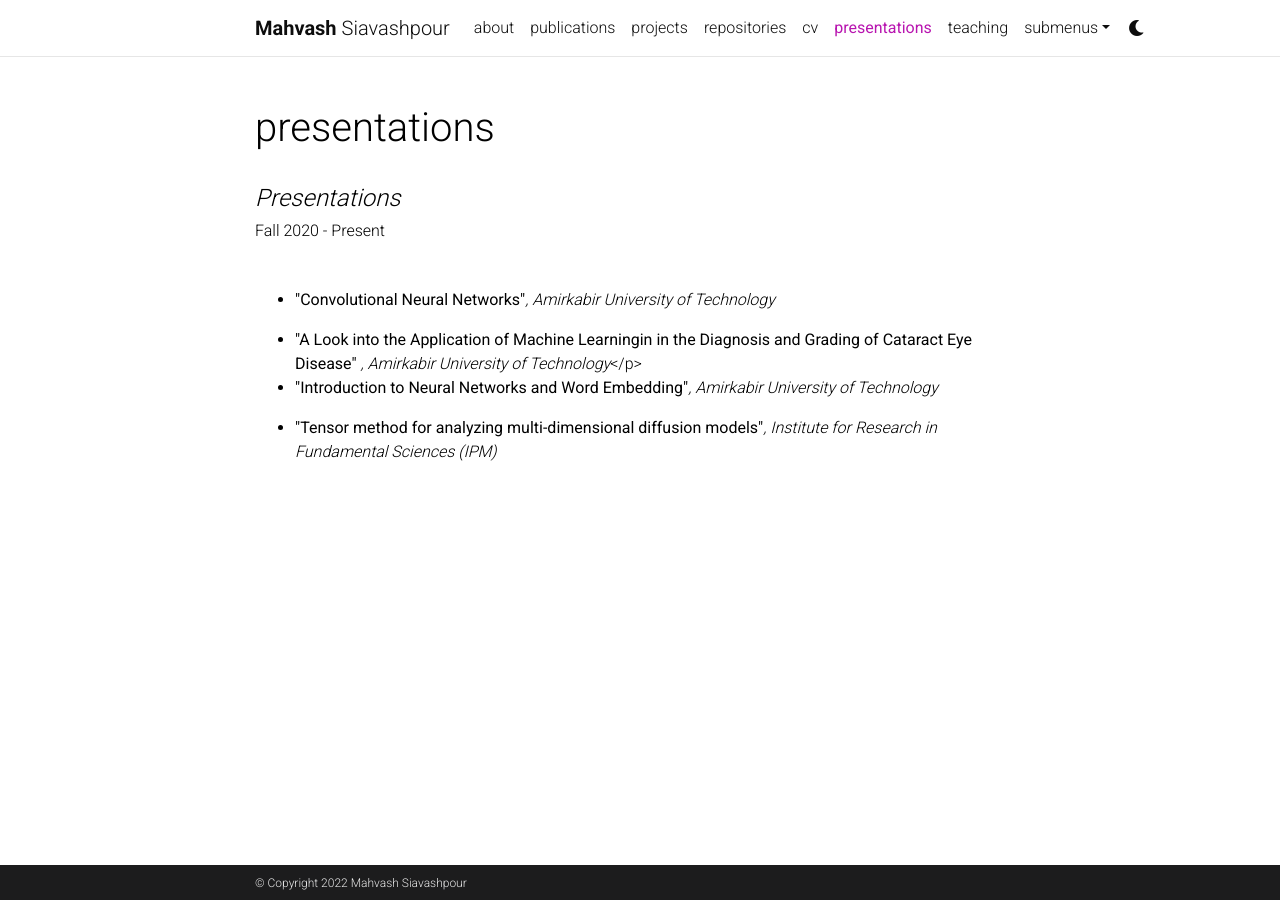
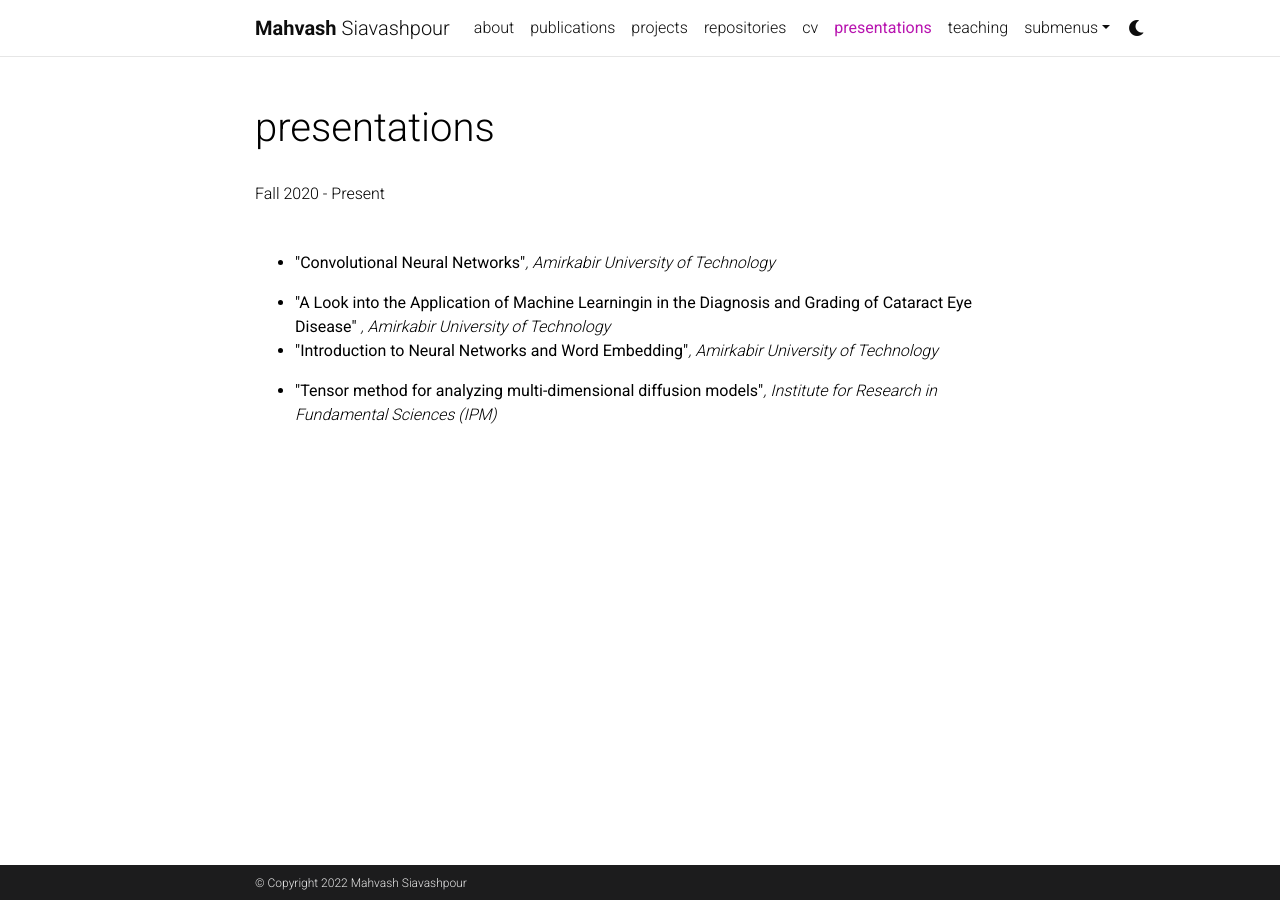
Before and after one commit to mahvash-siavashpour/mahvash-siavashpour.github.io, a Jekyll site: the page built from _pages/presentations.md, in a window 1280 px wide. Built offline with Jekyll 4.4.1, drawn with Linux system fonts in a browser that asks for light colours; comment, search, counter and statistics services are not loaded; a style sheet for code colours, icons or effects is not loaded.

Commit message:
minor changes

```diff
--- a/_pages/presentations.md
+++ b/_pages/presentations.md
@@ -7,9 +7,6 @@ nav: true
 nav_order: 5
 ---
 
-<h4>
-    <i>Presentations</i>
-</h4>
 <h6>
     Fall 2020 - Present
 </h6>
@@ -17,7 +14,7 @@ nav_order: 5
 <ul>
     <li><p><b>"Convolutional Neural Networks"</b><i>, Amirkabir University of Technology</i></p></li>
     <li><b>"A Look into the Application of Machine Learningin in the Diagnosis and Grading of Cataract Eye Disease"</b>
-											<i>, Amirkabir University of Technology</i></p></li>
+											<i>, Amirkabir University of Technology</i></li>
     <li><p><b>"Introduction to Neural Networks and Word Embedding"</b><i>, Amirkabir University of Technology</i></p></li>
     <li><p><b>"Tensor method for analyzing multi-dimensional diffusion models"</b><i>, Institute for Research in Fundamental Sciences (IPM)</i></p></li>
 </ul>
```
